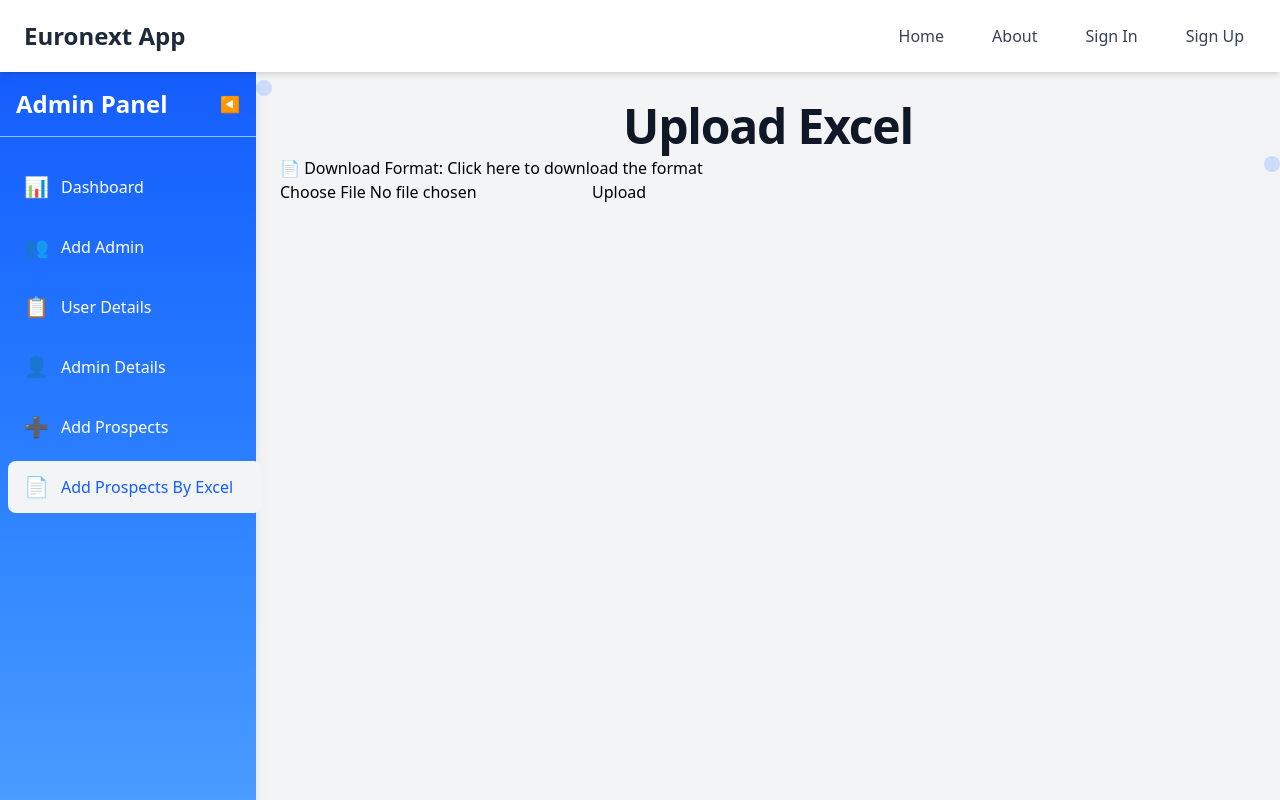
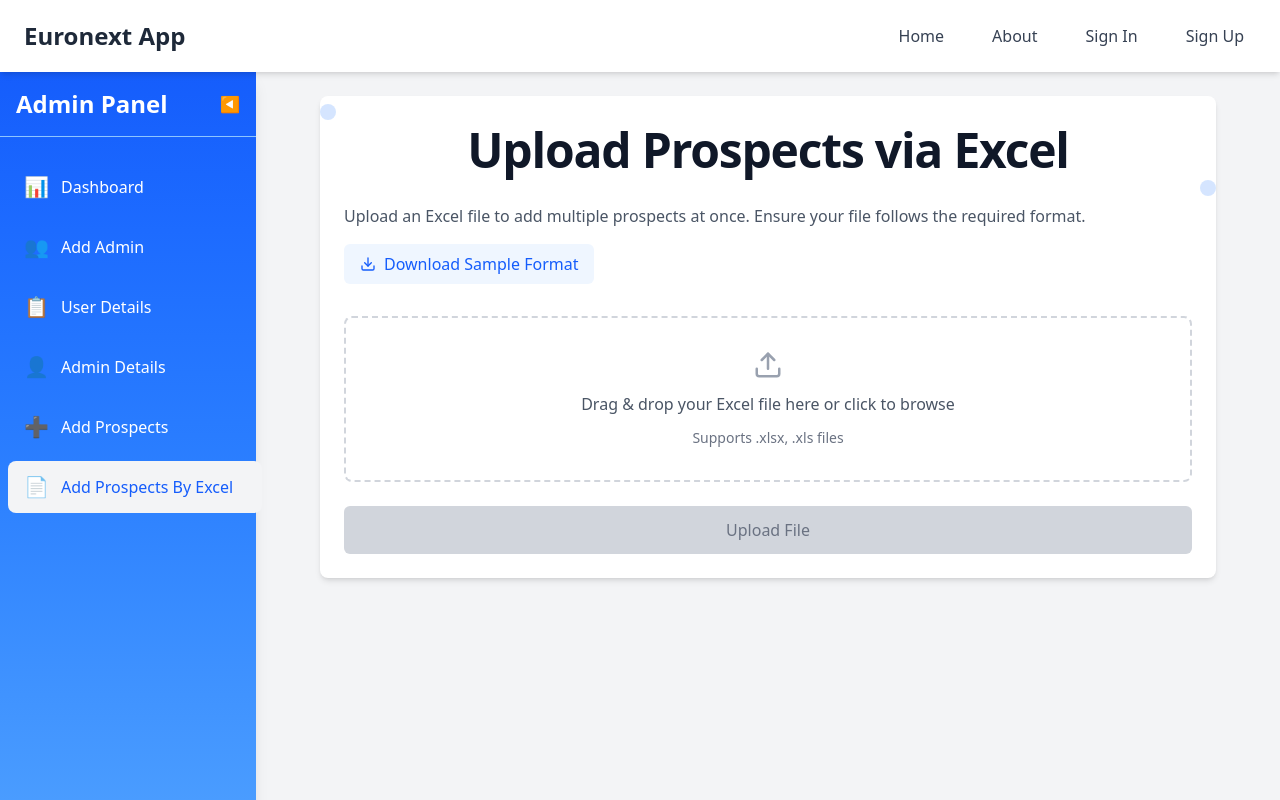
Before and after one commit to LakshyaGrover369/Capture_Call_Frontend, a React (Vite) app: page /admin/add-prospects-excel in a window 1280 px wide. Shown: the top 800 px of the page. Built offline with nearby package versions, Linux system fonts and the light colour scheme.

Commit message:
completed upload prospects by excel

```diff
--- a/package.json
+++ b/package.json
@@ -12,6 +12,7 @@
   "dependencies": {
     "@tailwindcss/vite": "^4.1.3",
     "axios": "^1.8.4",
+    "framer-motion": "^12.12.1",
     "jquery": "^3.7.1",
     "react": "^19.0.0",
     "react-dom": "^19.0.0",
--- a/src/pages/admin/AddProspectsByExcel.tsx
+++ b/src/pages/admin/AddProspectsByExcel.tsx
@@ -1,6 +1,14 @@
-import React, { useState } from "react";
+import React, { useState, useRef } from "react";
+import axios from "axios";
+import { motion } from "framer-motion";
+import {
+  FiUpload,
+  FiDownload,
+  FiAlertCircle,
+  FiCheckCircle,
+  FiX,
+} from "react-icons/fi";
 import Heading from "../../components/Heading";
-import axios from "axios";
 
 const AddProspectsByExcel = () => {
   const [file, setFile] = useState<File | null>(null);
@@ -11,6 +19,9 @@
   >([]);
   const [invalidExcelCloudinaryLink, setInvalidExcelCloudinaryLink] =
     useState<string>("");
+  const [isDragging, setIsDragging] = useState(false);
+  const [isUploading, setIsUploading] = useState(false);
+  const fileInputRef = useRef<HTMLInputElement>(null);
 
   const handleFileChange = (event: React.ChangeEvent<HTMLInputElement>) => {
     if (event.target.files && event.target.files.length > 0) {
@@ -18,19 +29,36 @@
     }
   };
 
+  const handleDragOver = (e: React.DragEvent<HTMLDivElement>) => {
+    e.preventDefault();
+    setIsDragging(true);
+  };
+
+  const handleDragLeave = () => {
+    setIsDragging(false);
+  };
+
+  const handleDrop = (e: React.DragEvent<HTMLDivElement>) => {
+    e.preventDefault();
+    setIsDragging(false);
+    if (e.dataTransfer.files && e.dataTransfer.files.length > 0) {
+      setFile(e.dataTransfer.files[0]);
+    }
+  };
+
   const handleSubmit = async (event: React.FormEvent) => {
     event.preventDefault();
     if (!file) {
-      setUploadMessage("❌ Please select a file before submitting.");
+      setUploadMessage("Please select a file before submitting.");
       return;
     }
 
     const formData = new FormData();
     formData.append("ProspectsExcelData", file);
+    setIsUploading(true);
 
     try {
       const token = localStorage.getItem("token");
-
       const response = await axios.post(
         `${import.meta.env.VITE_API_URL}/api/admin/addProspectByExcel`,
         formData,
@@ -48,7 +76,7 @@
         response.status === 200 &&
         responseData.message_id === "UPLOAD_SUCCESS"
       ) {
-        setUploadMessage(`✅ ${responseData.message}`);
+        setUploadMessage(responseData.message);
         setCreatedCount(responseData.createdCount || 0);
         setUploadErrors(responseData.errors || []);
         setInvalidExcelCloudinaryLink(responseData.cloudinaryLink || "");
@@ -56,67 +84,254 @@
         response.status === 200 &&
         responseData.message_id === "UPLOAD_FAILED"
       ) {
-        console.log(responseData.cloudinaryLink);
         setInvalidExcelCloudinaryLink(responseData.cloudinaryLink || "");
-        setUploadMessage("❌ Failed to upload file.");
+        setUploadMessage(
+          "Failed to process file. Please check the error report."
+        );
       } else {
-        setUploadMessage("❌ Failed to upload file.");
+        setUploadMessage("Failed to upload file. Please try again.");
       }
-      console.log("Rendering link:", invalidExcelCloudinaryLink);
     } catch (error) {
       console.error("Error uploading file:", error);
-      setUploadMessage("❌ An error occurred while uploading the file.");
+      setUploadMessage("An error occurred while uploading the file.");
+    } finally {
+      setIsUploading(false);
+    }
+  };
+
+  const removeFile = () => {
+    setFile(null);
+    if (fileInputRef.current) {
+      fileInputRef.current.value = "";
     }
   };
 
   return (
-    <div>
-      <Heading text="Upload Excel" />
-      <p>
-        📄 Download Format:{" "}
+    <div className="max-w-4xl mx-auto p-6 bg-white rounded-lg shadow-md">
+      <Heading text="Upload Prospects via Excel" className="mb-6" />
+
+      <div className="mb-8">
+        <p className="text-gray-600 mb-4">
+          Upload an Excel file to add multiple prospects at once. Ensure your
+          file follows the required format.
+        </p>
         <a
           href="https://res.cloudinary.com/dnsolpby4/raw/upload/v1746639865/static_sample_files/sample_prospect_data_cnuzur.xlsx"
           target="_blank"
           rel="noopener noreferrer"
+          className="inline-flex items-center px-4 py-2 bg-blue-50 text-blue-600 rounded-md hover:bg-blue-100 transition-colors"
         >
-          Click here to download the format
+          <FiDownload className="mr-2" />
+          Download Sample Format
         </a>
+      </div>
+
+      <form onSubmit={handleSubmit} className="space-y-6">
+        <div
+          className={`border-2 border-dashed rounded-lg p-8 text-center transition-all ${
+            isDragging
+              ? "border-blue-500 bg-blue-50"
+              : "border-gray-300 hover:border-blue-400"
+          }`}
+          onDragOver={handleDragOver}
+          onDragLeave={handleDragLeave}
+          onDrop={handleDrop}
+          onClick={() => fileInputRef.current?.click()}
+        >
+          <input
+            type="file"
+            accept=".xlsx, .xls"
+            onChange={handleFileChange}
+            className="hidden"
+            ref={fileInputRef}
+          />
+          <div className="flex flex-col items-center justify-center space-y-3">
+            <FiUpload className="text-3xl text-gray-400" />
+            <p className="text-gray-600">
+              {isDragging
+                ? "Drop your file here"
+                : "Drag & drop your Excel file here or click to browse"}
             </p>
-      <form onSubmit={handleSubmit}>
-        <input type="file" accept=".xlsx, .xls" onChange={handleFileChange} />
-        <button type="submit">Upload</button>
+            <p className="text-sm text-gray-500">Supports .xlsx, .xls files</p>
+          </div>
+        </div>
+
+        {file && (
+          <motion.div
+            initial={{ opacity: 0, y: -10 }}
+            animate={{ opacity: 1, y: 0 }}
+            className="flex items-center justify-between p-4 bg-gray-50 rounded-md"
+          >
+            <div className="flex items-center">
+              <div className="bg-blue-100 p-2 rounded-full mr-3">
+                <FiUpload className="text-blue-500" />
+              </div>
+              <div>
+                <p className="font-medium">{file.name}</p>
+                <p className="text-sm text-gray-500">
+                  {(file.size / 1024).toFixed(2)} KB
+                </p>
+              </div>
+            </div>
+            <button
+              type="button"
+              onClick={removeFile}
+              className="text-gray-400 hover:text-gray-600"
+            >
+              <FiX />
+            </button>
+          </motion.div>
+        )}
+
+        <button
+          type="submit"
+          disabled={!file || isUploading}
+          className={`w-full py-3 px-4 rounded-md font-medium flex items-center justify-center ${
+            !file || isUploading
+              ? "bg-gray-300 text-gray-500 cursor-not-allowed"
+              : "bg-blue-600 text-white hover:bg-blue-700"
+          } transition-colors`}
+        >
+          {isUploading ? (
+            <>
+              <svg
+                className="animate-spin -ml-1 mr-3 h-5 w-5 text-white"
+                xmlns="http://www.w3.org/2000/svg"
+                fill="none"
+                viewBox="0 0 24 24"
+              >
+                <circle
+                  className="opacity-25"
+                  cx="12"
+                  cy="12"
+                  r="10"
+                  stroke="currentColor"
+                  strokeWidth="4"
+                ></circle>
+                <path
+                  className="opacity-75"
+                  fill="currentColor"
+                  d="M4 12a8 8 0 018-8V0C5.373 0 0 5.373 0 12h4zm2 5.291A7.962 7.962 0 014 12H0c0 3.042 1.135 5.824 3 7.938l3-2.647z"
+                ></path>
+              </svg>
+              Processing...
+            </>
+          ) : (
+            "Upload File"
+          )}
+        </button>
       </form>
 
-      {uploadMessage && <p>{uploadMessage}</p>}
-
-      {createdCount > 0 && (
-        <p>✅ {createdCount} new prospects successfully added.</p>
+      {/* Upload Status Messages */}
+      {uploadMessage && (
+        <motion.div
+          initial={{ opacity: 0, y: -10 }}
+          animate={{ opacity: 1, y: 0 }}
+          className={`mt-6 p-4 rounded-md ${
+            uploadMessage.startsWith("✅") || uploadMessage.includes("success")
+              ? "bg-green-50 text-green-700"
+              : "bg-red-50 text-red-700"
+          }`}
+        >
+          <div className="flex items-start">
+            {uploadMessage.startsWith("✅") ||
+            uploadMessage.includes("success") ? (
+              <FiCheckCircle className="text-xl mr-3 mt-0.5 flex-shrink-0" />
+            ) : (
+              <FiAlertCircle className="text-xl mr-3 mt-0.5 flex-shrink-0" />
+            )}
+            <p>{uploadMessage.replace(/^❌\s*|^✅\s*/g, "")}</p>
+          </div>
+        </motion.div>
       )}
 
+      {/* Success Summary */}
+      {createdCount > 0 && (
+        <motion.div
+          initial={{ opacity: 0 }}
+          animate={{ opacity: 1 }}
+          className="mt-6 p-4 bg-green-50 text-green-700 rounded-md"
+        >
+          <div className="flex items-center">
+            <FiCheckCircle className="text-xl mr-3 flex-shrink-0" />
+            <p>
+              Successfully added{" "}
+              <span className="font-bold">{createdCount}</span> new prospects.
+            </p>
+          </div>
+        </motion.div>
+      )}
+
+      {/* Invalid Excel Download */}
       {invalidExcelCloudinaryLink && (
-        <p>
-          📥 Download Invalid Excel File:{" "}
+        <motion.div
+          initial={{ opacity: 0 }}
+          animate={{ opacity: 1 }}
+          className="mt-6 p-4 bg-yellow-50 text-yellow-700 rounded-md"
+        >
+          <div className="flex items-start">
+            <FiAlertCircle className="text-xl mr-3 mt-0.5 flex-shrink-0" />
+            <div>
+              <p className="font-medium mb-2">
+                Some rows couldn't be processed
+              </p>
+              <p className="mb-2">
+                Download the error report to see which rows need correction:
+              </p>
               <a
                 href={invalidExcelCloudinaryLink}
                 target="_blank"
                 rel="noopener noreferrer"
+                className="inline-flex items-center px-3 py-1 bg-yellow-100 text-yellow-700 rounded-md hover:bg-yellow-200 transition-colors"
               >
-            {invalidExcelCloudinaryLink}
+                <FiDownload className="mr-2" />
+                Download Error Report
               </a>
-        </p>
+            </div>
+          </div>
+        </motion.div>
       )}
 
+      {/* Error Details */}
       {uploadErrors.length > 0 && (
-        <div>
-          <h4>⚠️ Upload Errors:</h4>
-          <ul>
+        <motion.div
+          initial={{ opacity: 0 }}
+          animate={{ opacity: 1 }}
+          className="mt-6 border border-red-100 rounded-md overflow-hidden"
+        >
+          <div className="bg-red-50 px-4 py-3 border-b border-red-100">
+            <h4 className="font-medium text-red-700 flex items-center">
+              <FiAlertCircle className="mr-2" />
+              Upload Errors ({uploadErrors.length})
+            </h4>
+          </div>
+          <div className="max-h-60 overflow-y-auto">
+            <table className="min-w-full divide-y divide-gray-200">
+              <thead className="bg-gray-50">
+                <tr>
+                  <th className="px-4 py-2 text-left text-xs font-medium text-gray-500 uppercase tracking-wider">
+                    Row
+                  </th>
+                  <th className="px-4 py-2 text-left text-xs font-medium text-gray-500 uppercase tracking-wider">
+                    Error
+                  </th>
+                </tr>
+              </thead>
+              <tbody className="bg-white divide-y divide-gray-200">
                 {uploadErrors.map((error, idx) => (
-              <li key={idx}>
-                Row {error.row}: {error.error}
-              </li>
+                  <tr key={idx}>
+                    <td className="px-4 py-2 whitespace-nowrap text-sm font-medium text-gray-900">
+                      {error.row}
+                    </td>
+                    <td className="px-4 py-2 whitespace-nowrap text-sm text-red-600">
+                      {error.error}
+                    </td>
+                  </tr>
                 ))}
-          </ul>
+              </tbody>
+            </table>
           </div>
+        </motion.div>
       )}
     </div>
   );
```
Also changed, not shown: 1 other file (tests, documents, lock files or other folders). Lines whose indentation alone changed are shown as unchanged.
